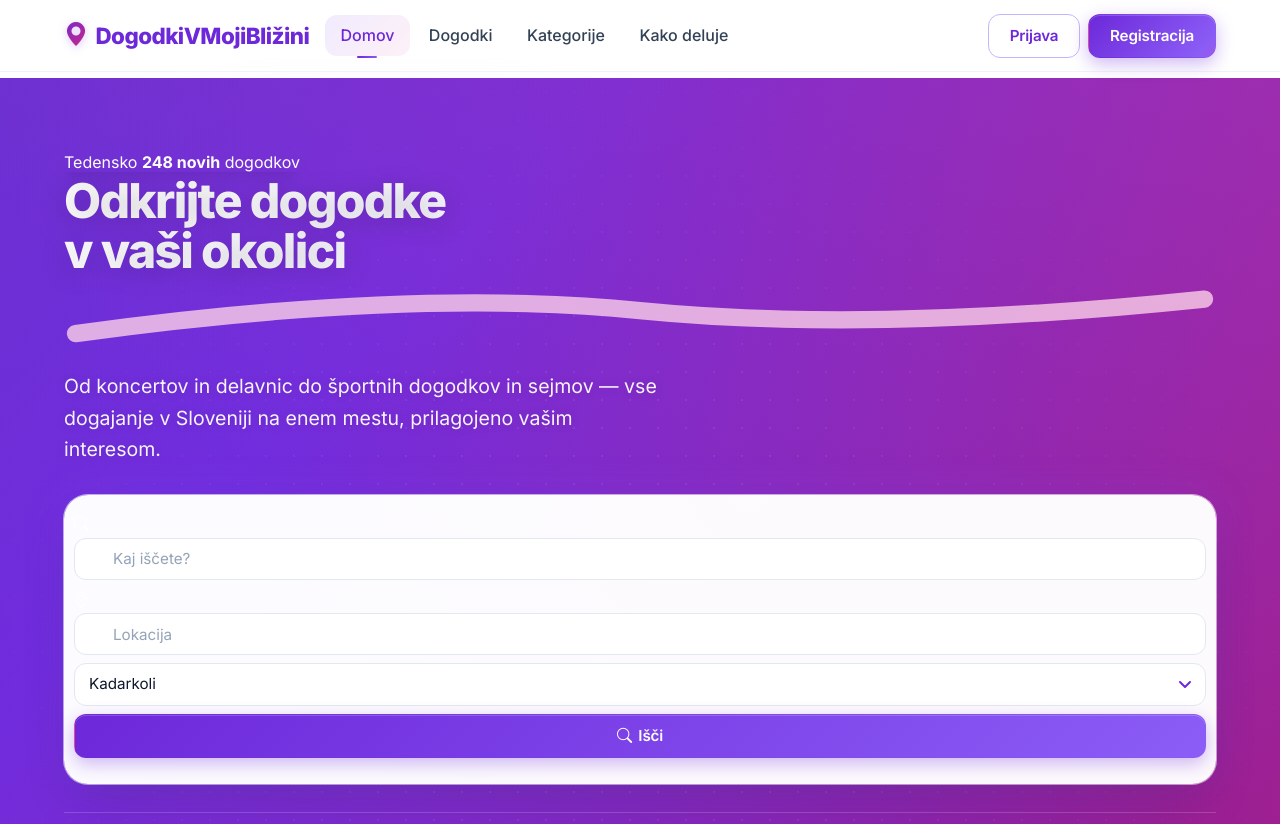
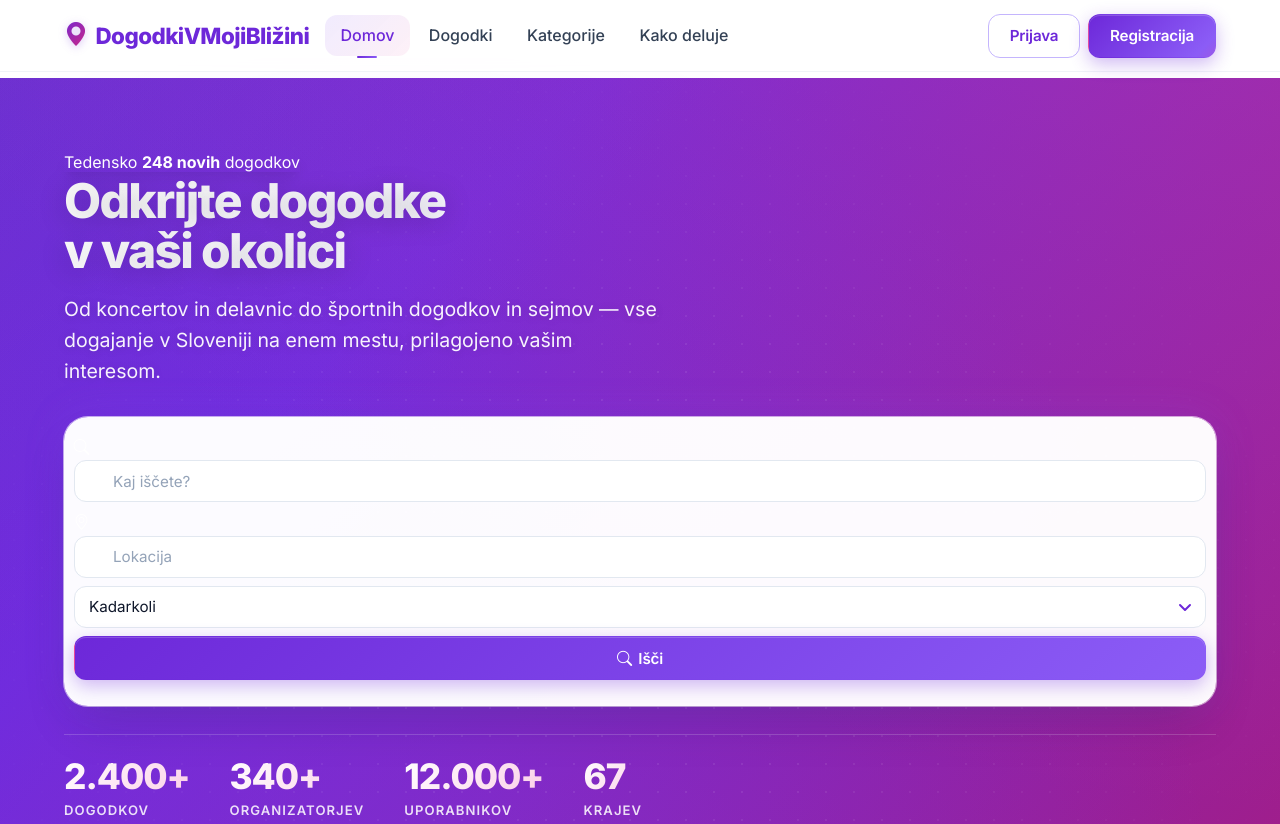
Before and after one commit to samuelperovsek/DogodkiVmojiBlizini, a website with bundled scripts: page client/index.html in a window 1280 px wide. Shown: the top 824 px of the page. Built offline with nearby package versions, Linux system fonts and the light colour scheme; files whose address does not match are found by name.

Commit message:
Poprava postavitve.

```diff
--- a/client/index.html
+++ b/client/index.html
@@ -67,7 +67,7 @@
             </span>
             Tedensko <strong class="font-bold">248 novih</strong> dogodkov
           </span>
-          <h1>Odkrijte dogodke <br class="hidden md:block">v vaši okolici<svg class="absolute -bottom-2 left-0 w-full" viewBox="0 0 200 12" preserveAspectRatio="none"><path d="M2,10 Q60,2 100,6 T198,4" stroke="#fbcfe8" stroke-width="3" fill="none" stroke-linecap="round" opacity="0.8"/></svg></span></h1>
+          <h1>Odkrijte dogodke <br class="hidden md:block">v vaši okolici</h1>
           <p class="lead">
             Od koncertov in delavnic do športnih dogodkov in sejmov — vse dogajanje v Sloveniji
             na enem mestu, prilagojeno vašim interesom.
```
